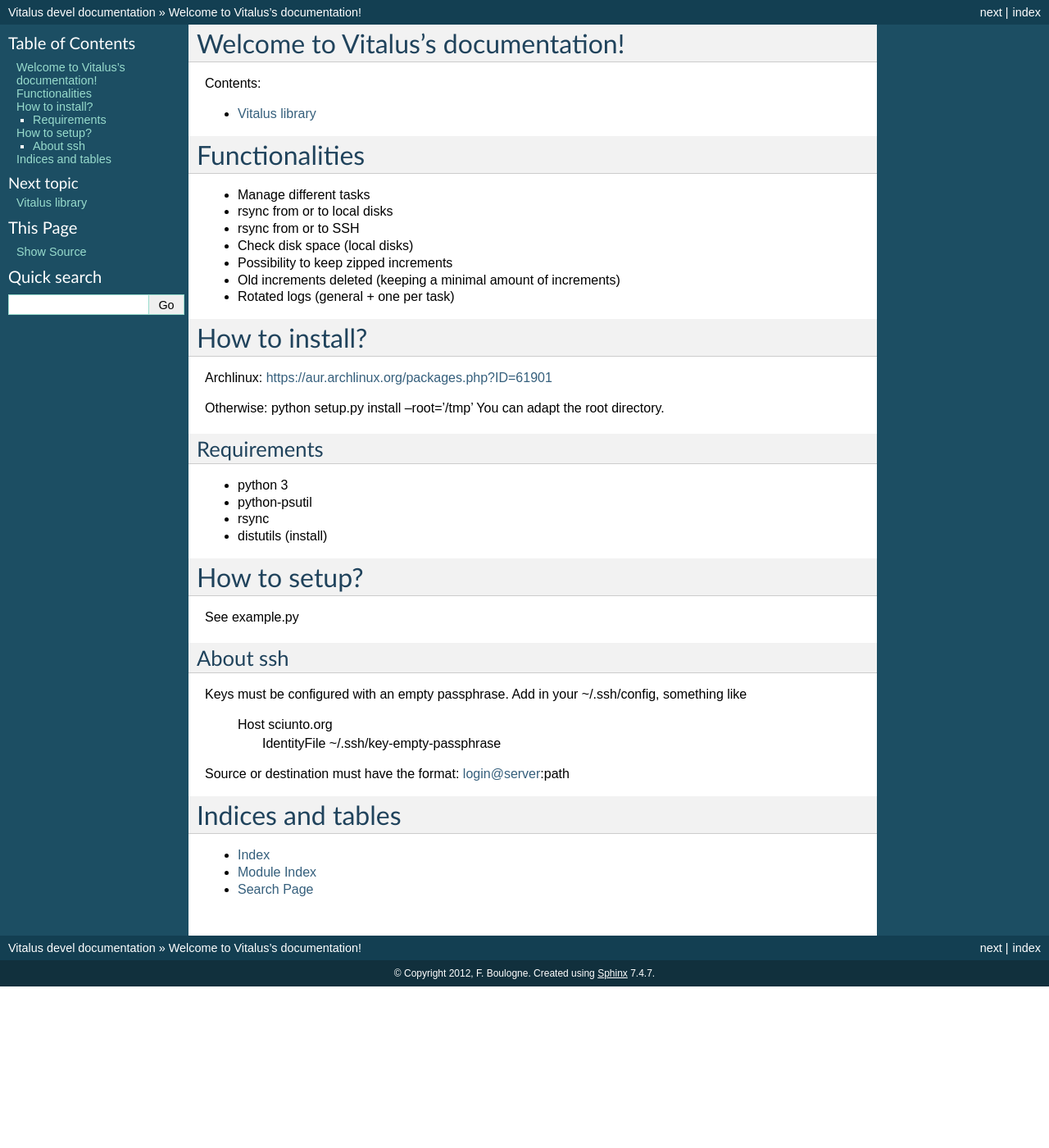
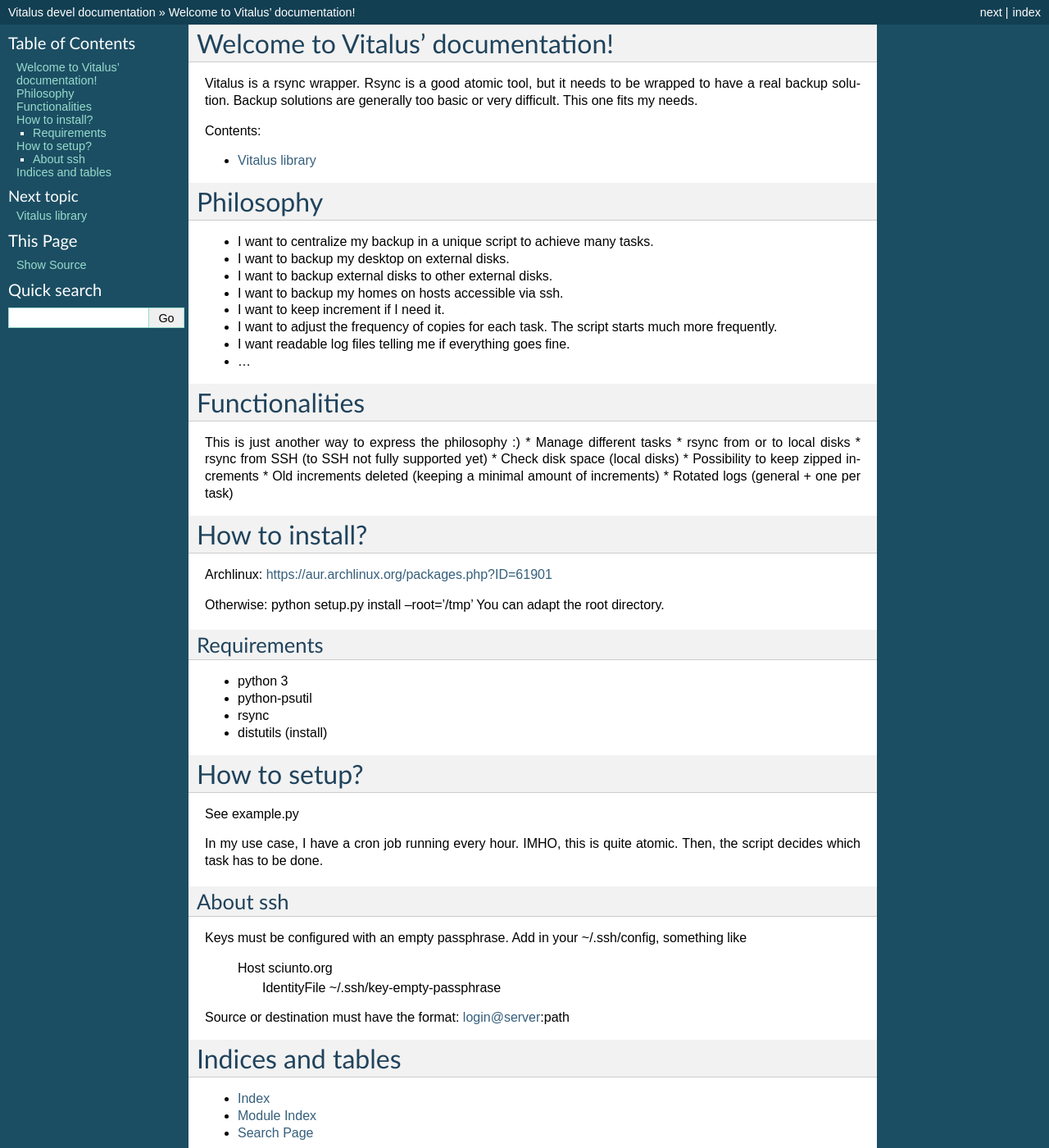
Before and after one commit to sciunto/Vitalus, a Sphinx documentation site: the page built from doc/index.rst, in a window 1280 px wide and 1400 px high. Shown: the whole window at 82% size. Built offline with Sphinx 7.4.7, drawn with Linux system fonts in a browser that asks for light colours; some of the changed text lies outside the part shown.

Commit message:
add philo

```diff
--- a/doc/index.rst
+++ b/doc/index.rst
@@ -3,8 +3,11 @@
    You can adapt this file completely to your liking, but it should at least
    contain the root `toctree` directive.
 
-Welcome to Vitalus's documentation!
+Welcome to Vitalus' documentation!
 ===================================
+
+Vitalus is a rsync wrapper. Rsync is a good atomic tool, but it needs to be wrapped to have a real backup solution.
+Backup solutions are generally too basic or very difficult. This one fits my needs.
 
 Contents:
 
@@ -13,12 +16,23 @@ Contents:
 
     vitalus
 
+Philosophy
+==========
+* I want to centralize my backup in a unique script to achieve many tasks.
+* I want to backup my desktop on external disks.
+* I want to backup external disks to other external disks.
+* I want to backup my homes on hosts accessible via ssh.
+* I want to keep increment if I need it.
+* I want to adjust the frequency of copies for each task. The script starts much more frequently.
+* I want readable log files telling me if everything goes fine.
+* ...
 
 Functionalities
 ==============
+This is just another way to express the philosophy :)
 * Manage different tasks
 * rsync from or to local disks
-* rsync from or to SSH
+* rsync from SSH (to SSH not fully supported yet)
 * Check disk space (local disks)
 * Possibility to keep zipped increments
 * Old increments deleted (keeping a minimal amount of increments)
@@ -43,6 +57,7 @@ How to setup?
 =============
 See example.py
 
+In my use case, I have a cron job running every hour. IMHO, this is quite atomic. Then, the script decides which task has to be done.
 
 About ssh
 ---------
```
